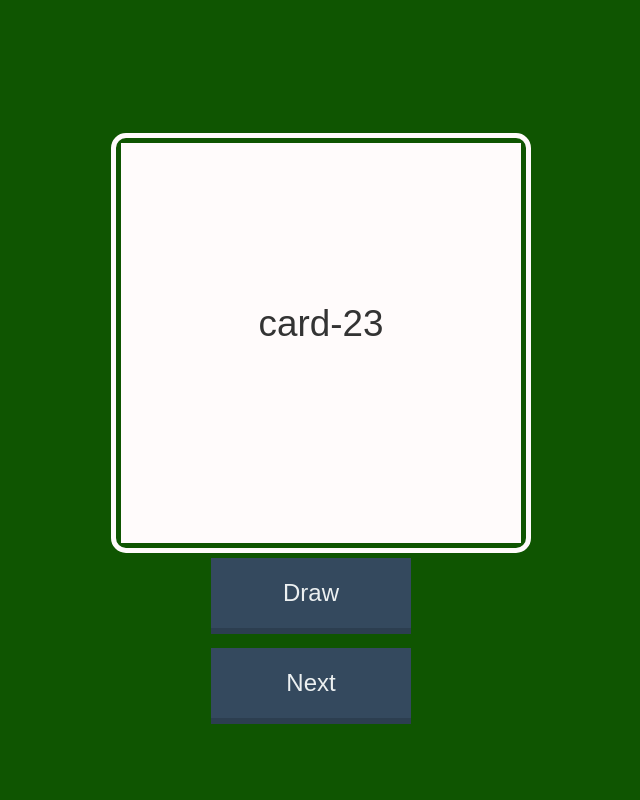
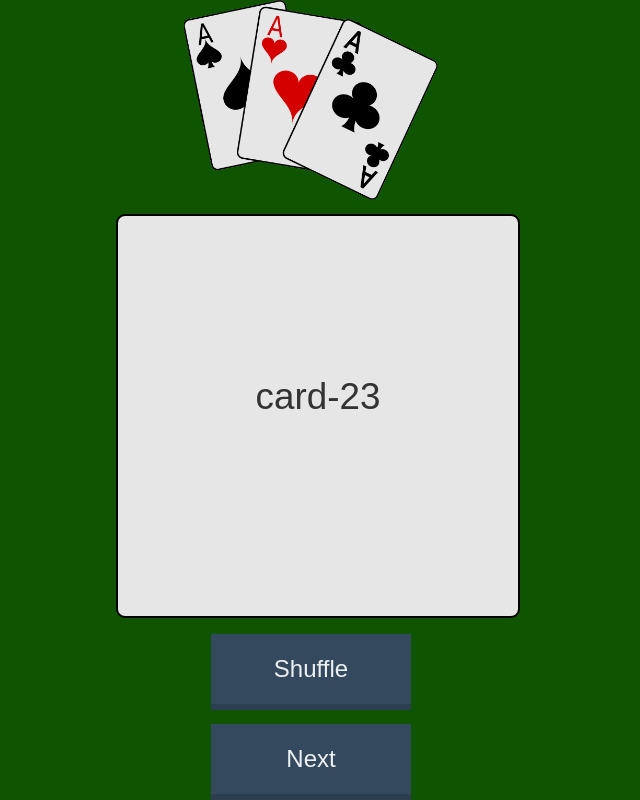
Before and after one commit to tone2k/react-challenge, a React (Create React App) app: page / in a window 1280 px wide. Shown: the whole page, without its empty margins (329-969 px from the left). Built offline with nearby package versions, Linux system fonts and the light colour scheme.

Commit message:
experiecing issues sorting through cards array and rendering to reactdom

```diff
--- /dev/null
+++ b/public/index.css
@@ -0,0 +1,7 @@
+header {
+    text-align: center;
+}
+img {
+    /* position: fixed; */
+    height: 200px;;
+}
--- a/public/index.html
+++ b/public/index.html
@@ -9,7 +9,7 @@
       homescreen on Android. See https://developers.google.com/web/fundamentals/engage-and-retain/web-app-manifest/
     -->
     <link rel="manifest" href="%PUBLIC_URL%/manifest.json">
-    <link rel="shortcut icon" href="%PUBLIC_URL%/favicon.ico">
+    <link rel="stylesheet" type="text/css" media="screen" href="index.css" />
     <!--
       Notice the use of %PUBLIC_URL% in the tags above.
       It will be replaced with the URL of the `public` folder during the build.
@@ -19,9 +19,12 @@
       work correctly both with client-side routing and a non-root public URL.
       Learn how to configure a non-root public URL by running `npm run build`.
     -->
-    <title>React App</title>
+    <title>52Components</title>
   </head>
   <body>
+<header>
+  <img id="cards" src="cards.png">
+</header>
     <noscript>
       You need to enable JavaScript to run this app.
     </noscript>
--- a/src/App.css
+++ b/src/App.css
@@ -1,5 +1,5 @@
 .cardRow {
-  margin-top: 10%;
+  /* margin-top: 10%; */
   padding: 5px;
 }
 
--- a/src/App.js
+++ b/src/App.js
@@ -85,7 +85,7 @@ class App extends Component {
     return(card);
   }
 
-  nextCard(currentCards){
+  nextCard = (currentCards) => {
   console.log('connected');
 
     // this.setState(newState);
@@ -113,6 +113,9 @@ class App extends Component {
           <div className="cardRow">
             <Card name={this.state.currentCard.name} num={this.state.currentCard.num}/>
           </div>
+            {/* <ul>
+            {this.state.currentCards.map(function(cards, i){return<li key ={i}>{this.state.currrentCard.name}</li>})};
+              </ul> */}
           <div className="buttonRow">
             <ShuffleButton chooseCard={this.updateCard} />
           <button className="btn" onClick={() => { this.passCard() }}>Next</button>
--- a/src/cards/card.css
+++ b/src/cards/card.css
@@ -8,16 +8,18 @@ body {
     width: 400px;
     perspective: 800px;
     position: relative;
+    margin-top: 10%;
     margin: auto;
 }
 
 .card {
+    /* margin-top: 10%; */
     height: 400px;
     width: 400px;
     position: absolute;
-    border: 5px solid rgba(255, 251, 251, 1);
-    border-radius: 15px;
+    /* border: 5px solid #E6E6E6; */
     padding: 5px;
+    border-radius: 16px;
 }
 
 
@@ -28,7 +30,9 @@ body {
     position: absolute;
     overflow: hidden;
     text-align: center;
-    background-color: rgba(255, 251, 251, 1);
+    background-color: #E6E6E6;
+    border: 2px solid black;
+    border-radius: 9px;
 }
 
 
@@ -37,15 +41,3 @@ body {
     font-size: 2.3em;
     padding-top: 40%;
 }
-
-.num {
-    color: #333;
-    padding-top: 20%;
-    font-size: 20px;
-}
-
-.name {
-    color: rgba(200, 10, 10, 1);
-    font-size: 2.3em;
-    padding-top: 10%;
-}
--- a/src/cards/card.jsx
+++ b/src/cards/card.jsx
@@ -7,9 +7,6 @@ const Card = (props) => (
             <div className="front">
                 <div className="eng">{props.name}</div>
             </div>
-            <div className="back">
-                <div className="han">{props.num}</div>
-            </div>
         </div>
     </div>
 )
--- a/src/shuffleButton/shuffleButton.jsx
+++ b/src/shuffleButton/shuffleButton.jsx
@@ -16,7 +16,7 @@ class ShuffleButton extends Component{
     render(props){
         return(
             <div className="buttonContainer">
-                <button className="btn" onClick={this.chooseCard}>Draw</button>
+                <button className="btn" onClick={this.chooseCard}>Shuffle</button>
             </div>
         )
     }
```
Also changed, not shown: public/cards.png (added).
